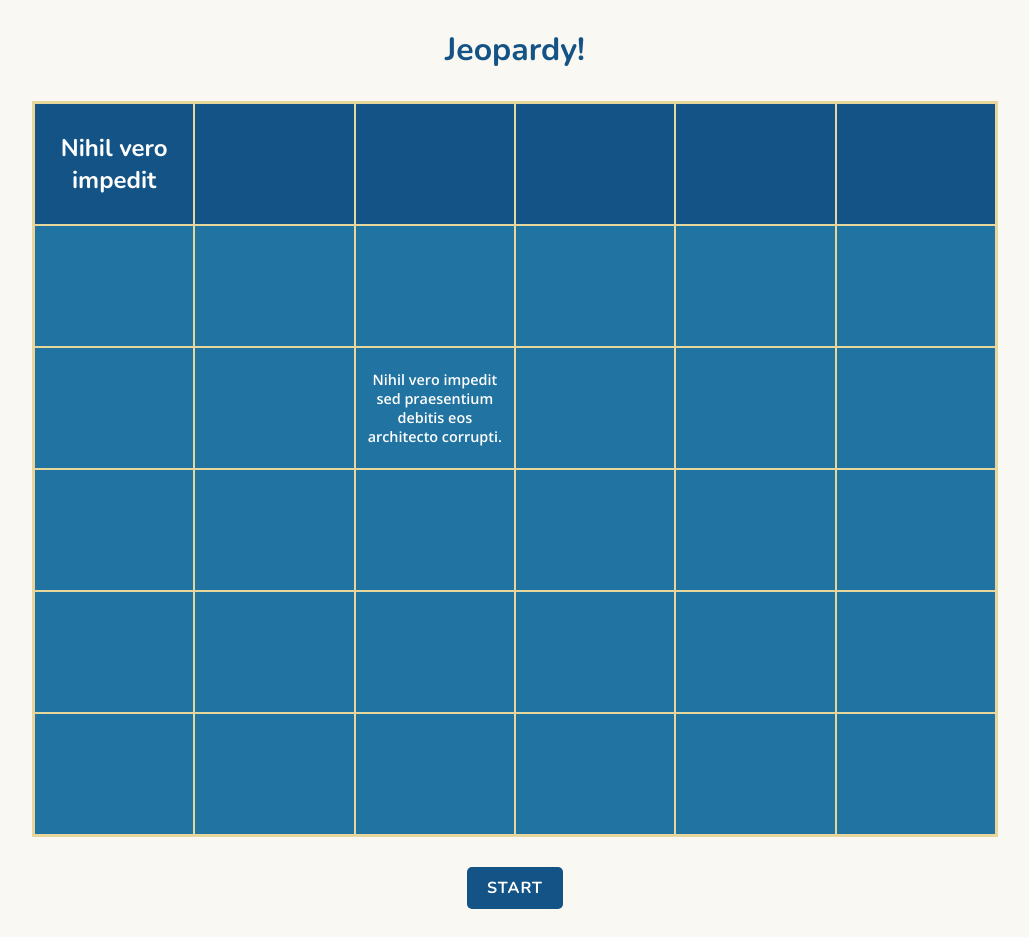
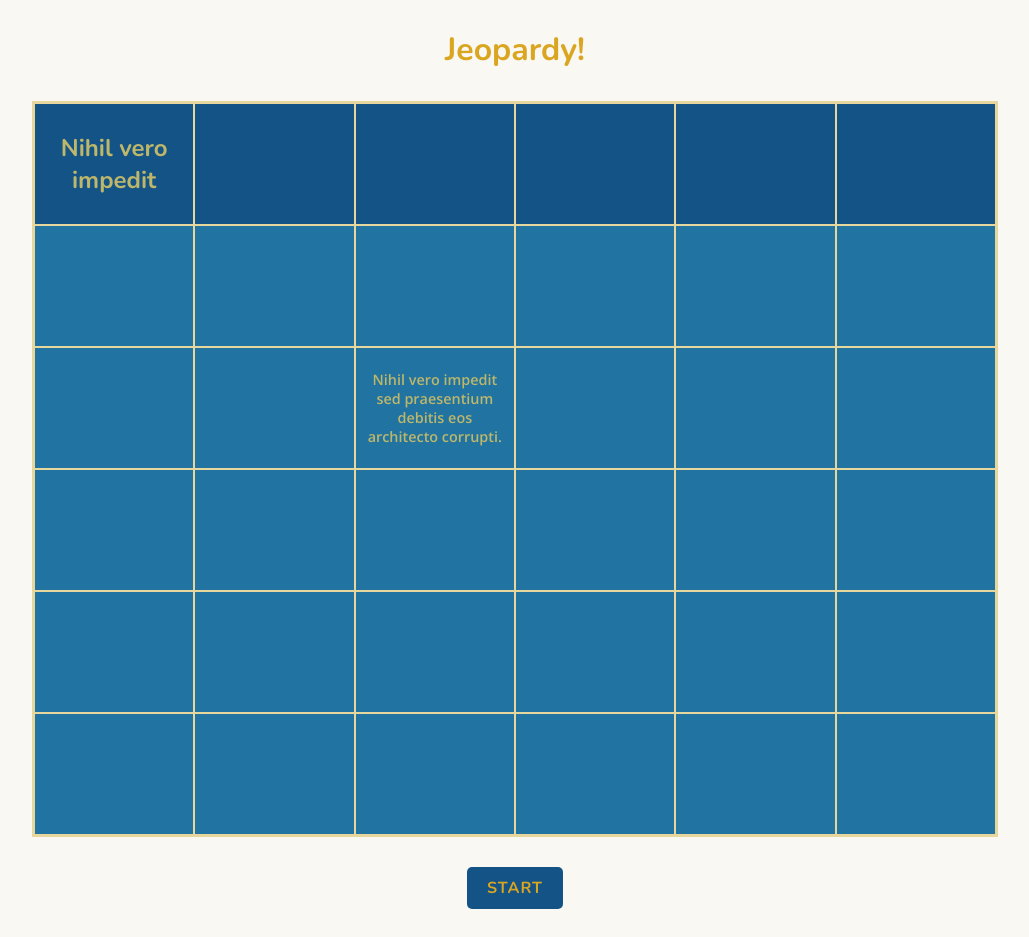
Before and after one commit to jdelpino-dev/jeopardy_game, a plain HTML site: page index.html in a window 1280 px wide. Shown: the whole page, without its empty margins (125-1154 px from the left). Drawn offline with nearby package versions, Linux system fonts and the light colour scheme; a web font is replaced by a local one.

Commit message:
Improves font colors

```diff
--- a/jeopardy.css
+++ b/jeopardy.css
@@ -11,7 +11,7 @@ body {
 h1 {
   text-align: center;
   margin: 20px 0;
-  color: #145385;
+  color: goldenrod;
 }
 
 h1,
@@ -37,7 +37,6 @@ h1,
 .category {
   font-family: "Nunito", "Segoe UI", Tahoma, sans-serif;
   background-color: #145385;
-  color: #fff;
   text-align: center;
   font-weight: bold;
   height: 120px;
@@ -54,7 +53,6 @@ h1,
   font-family: "Open Sans", Arial, sans-serif;
   font-size: 0.9rem;
   background-color: #2173a1;
-  color: #fff;
   text-align: center;
   font-weight: bold;
   height: 120px;
@@ -75,11 +73,16 @@ h1,
   display: block; /* Convert inline elements to block for applying margins */
 }
 
+.category,
+.question {
+  color: #bdb76b;
+}
+
 .start-reset-btn {
+  color: goldenrod;
   background-color: #145385;
   border: none;
   border-radius: 5px;
-  color: #fff;
   font-weight: bold;
   padding: 10px 20px;
   margin: 20px 0;
```
